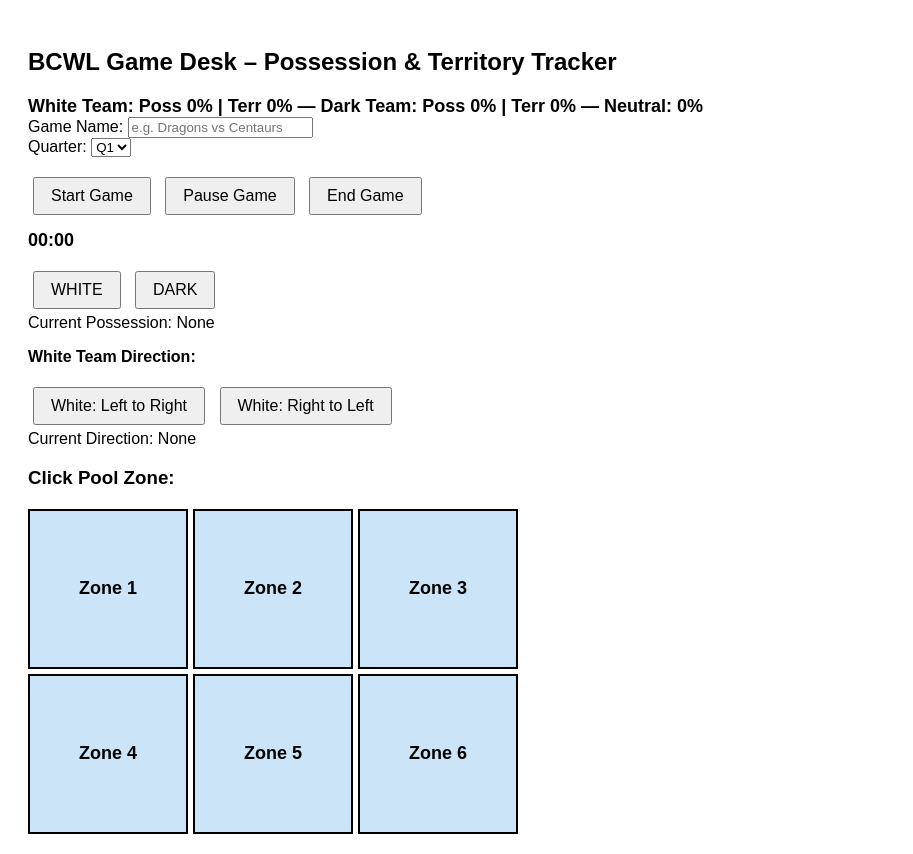
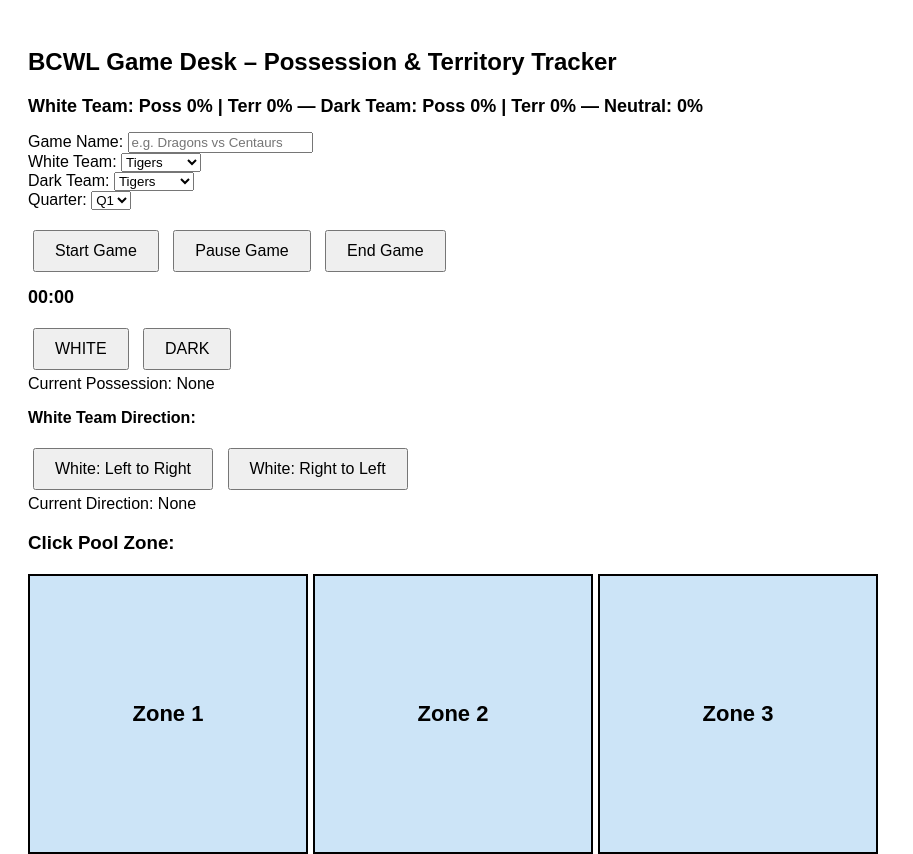
Before and after one commit to CillianSRyan/BCWLT3Territory-Possession-, a plain HTML site: page index.html in a window 1280 px wide. Shown: the top 854 px of the page, without its empty margins (0-913 px from the left). Drawn offline with Linux system fonts and the light colour scheme.

Commit message:
Update index.html

```diff
--- a/index.html
+++ b/index.html
@@ -1,15 +1,14 @@
-
 <!DOCTYPE html>
 <html lang="en">
 <head>
   <meta charset="UTF-8">
-  <title>BCWL Game Desk v2 – Territory & Possession Tracker</title>
+  <title>BCWL Game Desk – Territory & Possession Tracker</title>
   <style>
     body { font-family: sans-serif; padding: 20px; }
-    .grid { display: grid; grid-template-columns: repeat(3, 160px); grid-template-rows: repeat(2, 160px); gap: 5px; margin-top: 20px; }
-    .zone { background: #cce4f7; border: 2px solid #000; display: flex; justify-content: center; align-items: center; font-weight: bold; font-size: 18px; cursor: pointer; }
-    .controls, .teams, .direction { margin-top: 15px; }
-    button { padding: 8px 16px; margin: 5px; font-size: 16px; cursor: pointer; }
+    .grid { display: grid; grid-template-columns: repeat(3, 280px); grid-template-rows: repeat(2, 280px); gap: 5px; margin-top: 20px; }
+    .zone { background: #cce4f7; border: 2px solid #000; display: flex; justify-content: center; align-items: center; font-weight: bold; font-size: 22px; cursor: pointer; }
+    .controls, .teams, .direction, .setup { margin-top: 15px; }
+    button { padding: 10px 20px; margin: 5px; font-size: 16px; cursor: pointer; }
     #timer, .stats { font-size: 18px; font-weight: bold; margin-top: 10px; }
     .active { background-color: #a6f5a6 !important; }
   </style>
@@ -21,6 +20,24 @@
 
 <div class="setup">
   <label>Game Name: <input type="text" id="gameName" placeholder="e.g. Dragons vs Centaurs"></label><br>
+
+  <label>White Team:
+    <select id="whiteTeam">
+      <option>Tigers</option><option>Lions</option><option>Leopards</option><option>Jaguars</option><option>Caracals</option>
+      <option>Barbells</option><option>Gryphons</option><option>Dragons</option><option>Centaurs</option><option>Bullcats</option>
+      <option>Kestrels</option><option>Eagles</option><option>Condors</option><option>Falcons</option><option>Ospreys</option>
+      <option>Hawks</option><option>Harriers</option><option>Kites</option><option>Vultures</option>
+    </select>
+  </label><br>
+
+  <label>Dark Team:
+    <select id="darkTeam">
+      <option>Tigers</option><option>Lions</option><option>Leopards</option><option>Jaguars</option><option>Caracals</option>
+      <option>Barbells</option><option>Gryphons</option><option>Dragons</option><option>Centaurs</option><option>Bullcats</option>
+      <option>Kestrels</option><option>Eagles</option><option>Condors</option><option>Falcons</option><option>Ospreys</option>
+      <option>Hawks</option><option>Harriers</option><option>Kites</option><option>Vultures</option>
+    </select>
+  </label><br>
 
   <label>Quarter:
     <select id="quarter">
@@ -107,14 +124,17 @@
 
   function setDirection(dir) {
     direction = dir;
+    const text = dir === 'left-to-right' ? 'Left → Right' : 'Right ← Left';
     document.getElementById("dirL2R").classList.toggle("active", dir === 'left-to-right');
     document.getElementById("dirR2L").classList.toggle("active", dir === 'right-to-left');
-    document.getElementById("currentDirection").innerText = dir === 'left-to-right' ? "Left → Right" : "Right ← Left";
+    document.getElementById("currentDirection").innerText = text;
   }
 
   function setZone(zone) {
     currentZone = zone;
-    for (let i = 1; i <= 6; i++) document.getElementById(`zone${i}`).classList.remove("active");
+    for (let i = 1; i <= 6; i++) {
+      document.getElementById(`zone${i}`).classList.remove("active");
+    }
     document.getElementById(`zone${zone}`).classList.add("active");
   }
 
```
